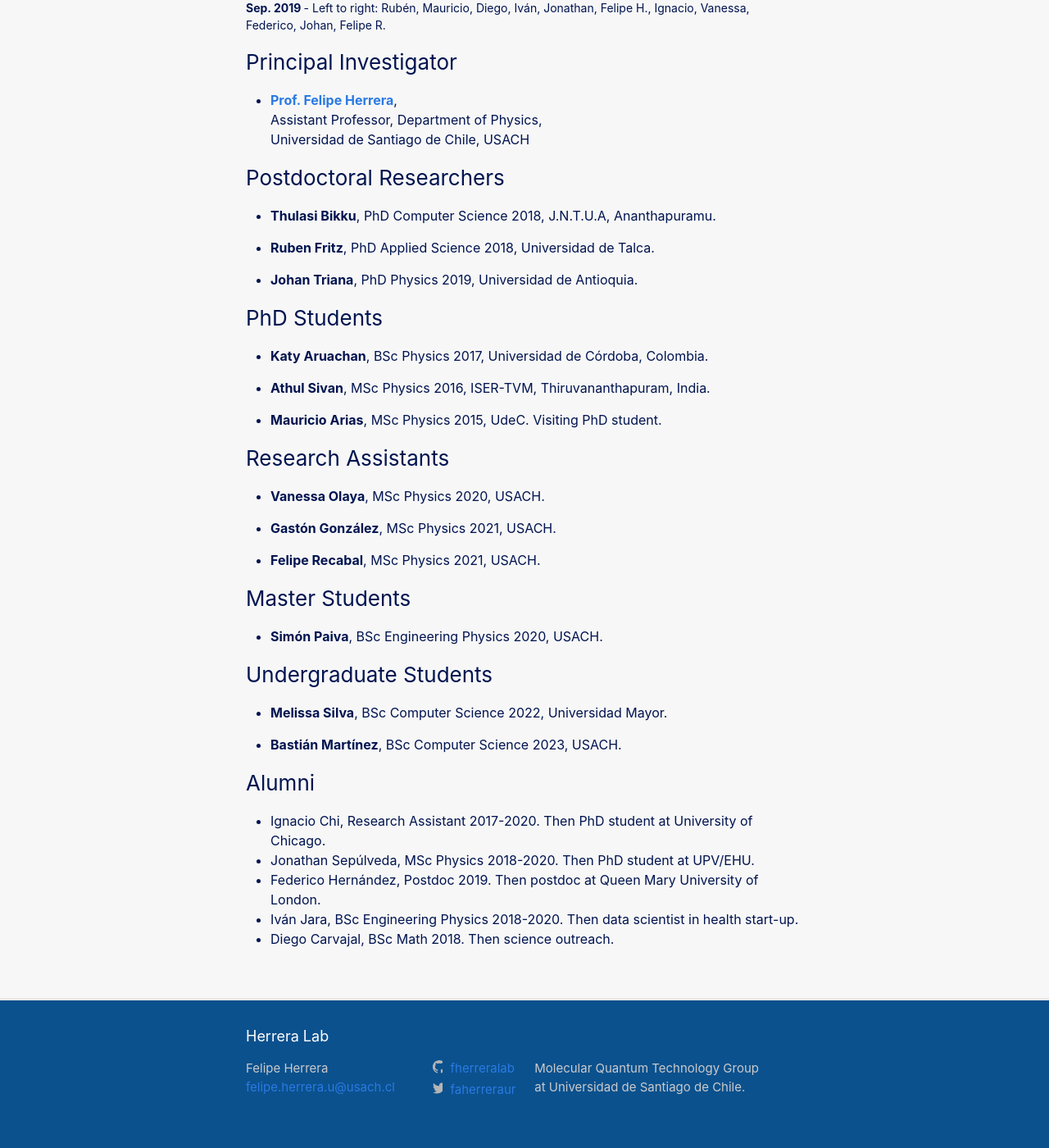
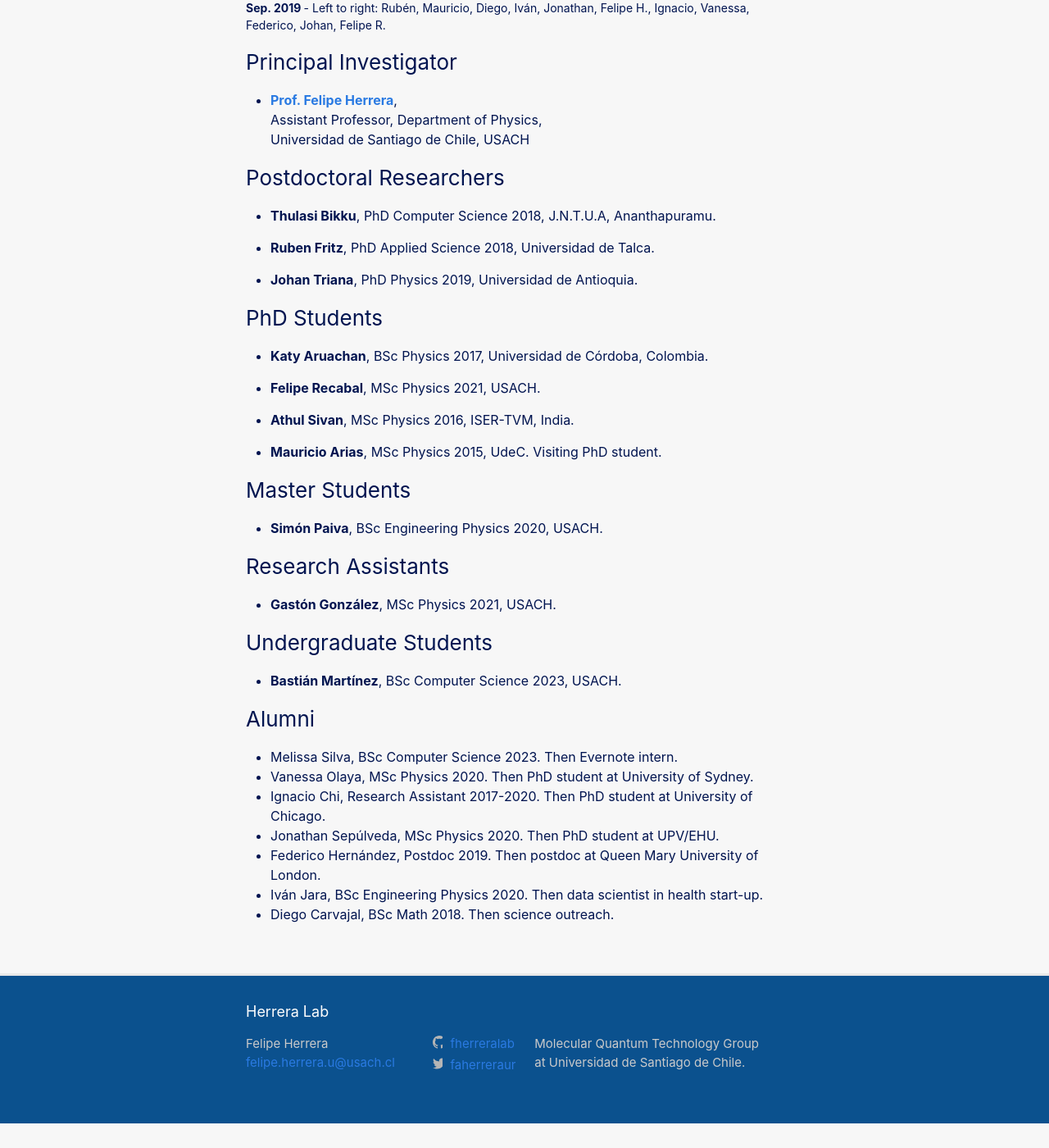
Before and after one commit to fherreralab/fherreralab.github.io, a Jekyll site: the page built from people.md, in a window 1280 px wide and 1400 px high, scrolled down 559 px. Shown: the whole window at 82% size. Built offline with Jekyll 4.4.1, drawn with Linux system fonts in a browser that asks for light colours; after the commit the page ends 1929 px from its top, so only the background shows below that.

Commit message:
updated people

```diff
--- a/people.md
+++ b/people.md
@@ -31,40 +31,38 @@ Universidad de Santiago de Chile, USACH
 
 ### PhD Students
 
+
 * **Katy Aruachan**, BSc Physics 2017, Universidad de Córdoba, Colombia.
-
-* **Athul Sivan**, MSc Physics 2016, ISER-TVM, Thiruvananthapuram, India.
-
-* **Mauricio Arias**, MSc Physics 2015, UdeC. Visiting PhD student.
-
-### Research Assistants
-
-* **Vanessa Olaya**, MSc Physics 2020, USACH.
-
-* **Gastón González**, MSc Physics 2021, USACH.
 
 * **Felipe Recabal**, MSc Physics 2021, USACH.
 
+* **Athul Sivan**, MSc Physics 2016, ISER-TVM, India.
+
+* **Mauricio Arias**, MSc Physics 2015, UdeC. Visiting PhD student.
 
 ### Master Students
 
 * **Simón Paiva**, BSc Engineering Physics 2020, USACH.
 
+### Research Assistants
+
+* **Gastón González**, MSc Physics 2021, USACH.
+
 
 
 ### Undergraduate Students
-
-* **Melissa Silva**, BSc Computer Science 2022, Universidad Mayor.
 
 * **Bastián Martínez**, BSc Computer Science 2023, USACH.
 
 
 ### Alumni
 
+* Melissa Silva, BSc Computer Science 2023. Then Evernote intern.
+* Vanessa Olaya, MSc Physics 2020. Then PhD student at University of Sydney.
 * Ignacio Chi, Research Assistant 2017-2020. Then PhD student at University of Chicago.
-* Jonathan Sepúlveda, MSc Physics 2018-2020. Then PhD student at UPV/EHU.
+* Jonathan Sepúlveda, MSc Physics 2020. Then PhD student at UPV/EHU.
 * Federico Hernández, Postdoc 2019. Then postdoc at Queen Mary University of London.
-* Iván Jara, BSc Engineering Physics 2018-2020. Then data scientist in health start-up.
+* Iván Jara, BSc Engineering Physics 2020. Then data scientist in health start-up.
 * Diego Carvajal, BSc Math 2018. Then science outreach.
 
 
```
Also changed, not shown: 2 other files.
